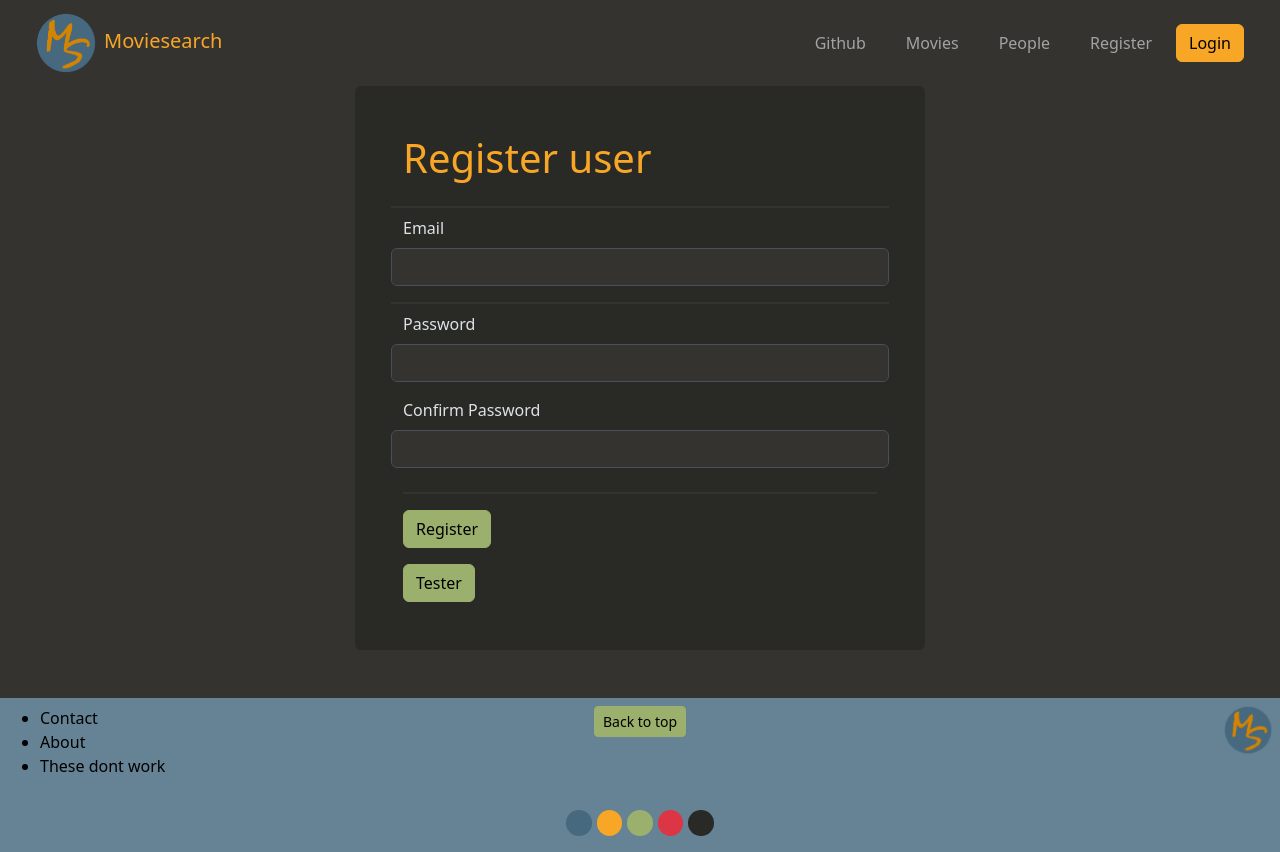
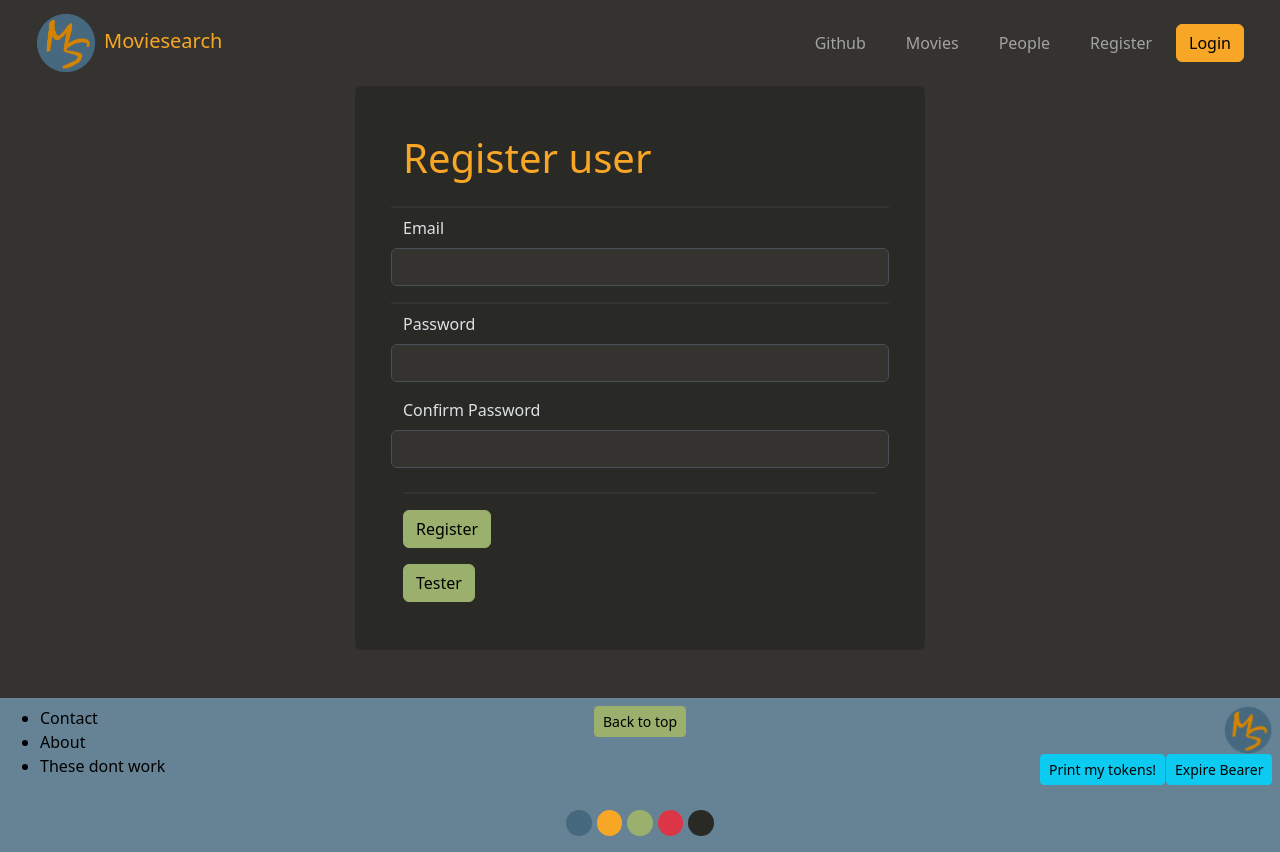
Before and after one commit to Aaland01/moviesearch, a React (Vite) app: page /register in a window 1280 px wide. Built offline with nearby package versions, Linux system fonts and the light colour scheme; what ag-grid-community would draw is missing.

Commit message:
dev token buttons

```diff
--- a/src/components/Footer.jsx
+++ b/src/components/Footer.jsx
@@ -35,7 +35,24 @@ const Footer = () => {
             <Link to={"/"}>
               <Logo />
             </Link>
+            {/* DEV */}
+            <div>
+              <Button className="clickable" color="info" size="sm"
+                onClick={e => {
+                  console.log("Bearer:",localStorage.getItem("bearerToken"));
+                  console.log("Refresh:",localStorage.getItem("refreshToken"));
 
+              }}>
+                Print my tokens!
+              </Button>
+              <Button className="clickable" color="info" size="sm"
+                onClick={e => {
+                  localStorage.setItem("bearerToken","eyJhbGciOiJIUzI1NiIsInR5cCI6IkpXVCJ9.eyJlbWFpbCI6Im1pa2VAZ21haWwuY29tIiwiZXhwIjoxNzQ1Mzg2ODQ2LCJpYXQiOjE3NDUzODYyNDZ9.TrrjMBRJ2Xlrk2_iCuVarOGyecVL3HzRXINksUbkG8w")
+                  console.log("Expired Bearer:", localStorage.getItem("bearerToken"))
+              }}>
+                Expire Bearer
+              </Button>
+            </div>
           </Col>
         </Row>
 
```
